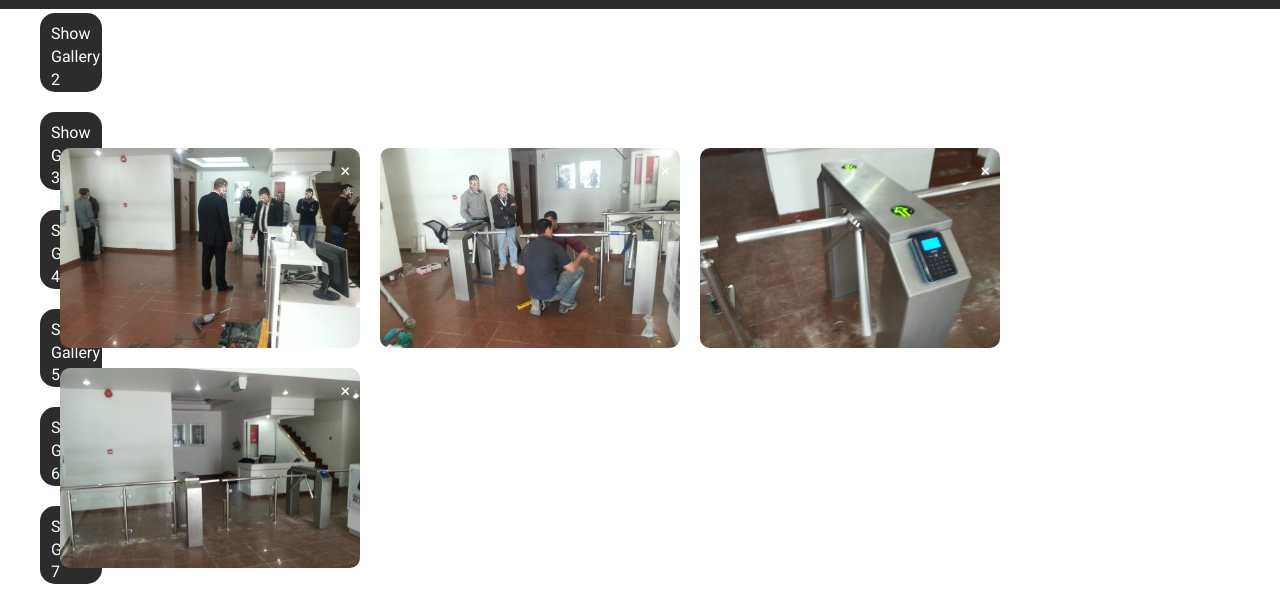
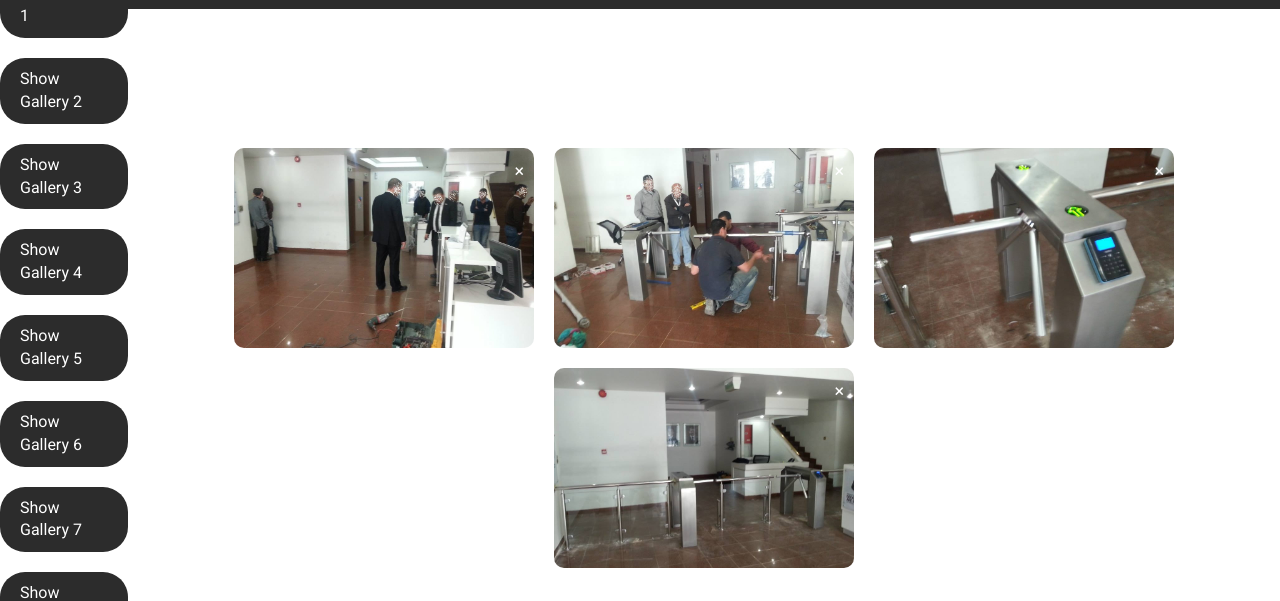
Before and after one commit to KaMaherr/jssNew.com, a plain HTML site: page Success.html in a window 1280 px wide. Shown: the part 170-771 px from the top of the page. Drawn offline with Linux system fonts and the light colour scheme; some packages are replaced by stand-ins of ours; files whose address does not match are found by name.

Commit message:
Update success.css

```diff
--- a/assets/jsjs/success.css
+++ b/assets/jsjs/success.css
@@ -9,11 +9,11 @@
 }
 
 .circle-button {
- background-color: #2c2c2c;
+    background-color: #2c2c2c;
     color: white;
-    padding: 10px 51px 0px 11px;
+    padding: 10px 20px;
     border: none;
-    border-radius: 15px;
+    border-radius: 25px;
     cursor: pointer;
     font-size: 16px;
     transition: background-color 0.3s, transform 0.3s;
@@ -28,13 +28,12 @@
 .gallery-container {
     display: none;
     flex-wrap: wrap;
-    justify-content: flex-start;
+    justify-content: center;
     gap: 20px;
     max-width: 1200px;
-    margin: 20px 0;
+    margin: 20px auto;
     padding: 0 20px;
 }
-
 
 .rectangle {
     width: 300px;
@@ -59,14 +58,13 @@
     max-width: 90vw;
     max-height: 90vh;
     position: fixed;
-    left: 20px;
-    transform: translate(0%, -50%);
+    left: 50%;
+    transform: translate(-50%, -50%);
     z-index: 100;
     box-shadow: 0px 0px 20px rgba(0, 0, 0, 0.5);
     border-radius: 10px;
     overflow: auto;
 }
-
 
 .close-button {
     position: absolute;
@@ -79,7 +77,9 @@
 }
 
 .button-container {
-width: 0%;
+display: flex;
+flex-direction: column;
+align-items: center;
 }
 @media (max-width:390px){
 .circle-button {
```
